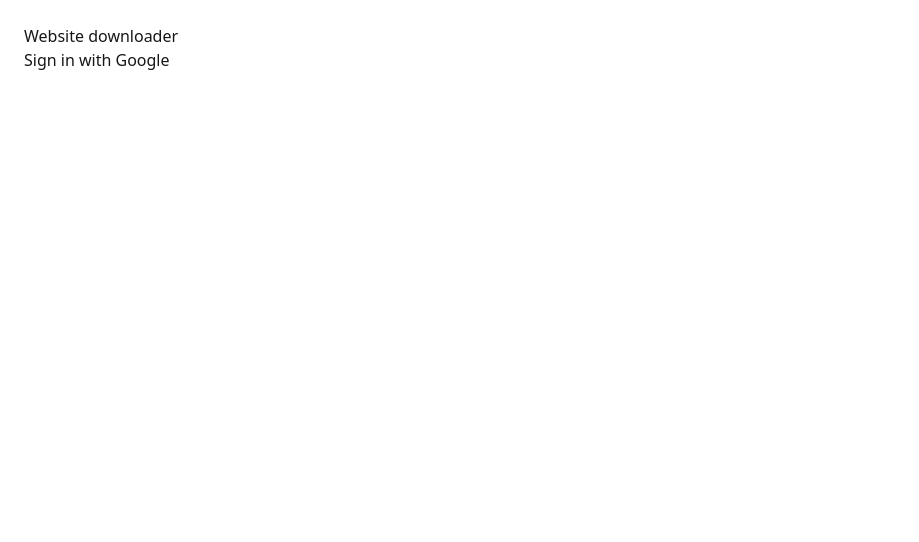
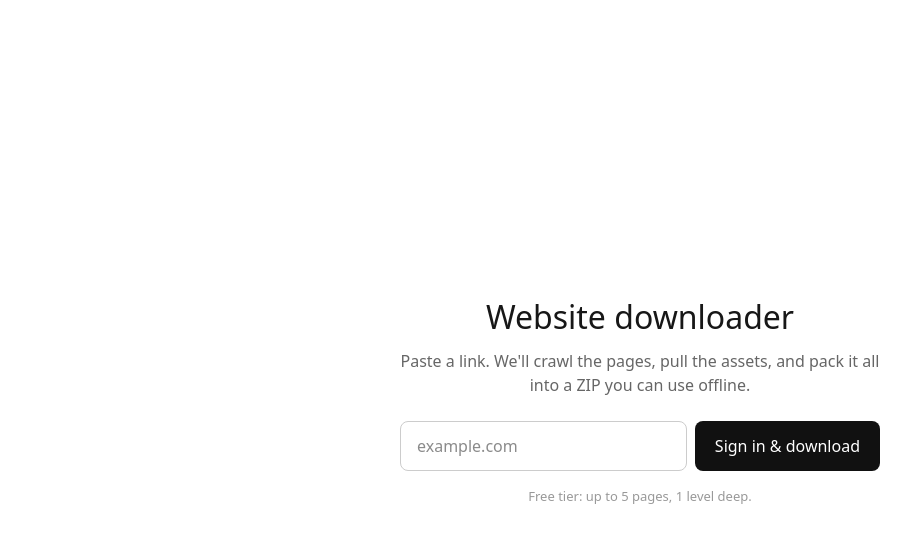
Before and after one commit to virajpate27/web-down, a Next.js app: page / in a window 1280 px wide. Shown: the top 542 px of the page, without its empty margins (0-919 px from the left). Built offline with nearby package versions, Linux system fonts and the light colour scheme; no server answers.

Commit message:
day 2 test 1

```diff
--- /dev/null
+++ b/src/app/dashboard/page.js
@@ -0,0 +1,141 @@
+// app/dashboard/page.js
+"use client";
+
+import { useEffect, useState } from "react";
+import {
+  collection,
+  query,
+  where,
+  orderBy,
+  onSnapshot,
+} from "firebase/firestore";
+import { db } from "@/lib/firebase";
+import { useAuth } from "@/lib/useAuth";
+
+const STATUS_LABEL = {
+  queued: "Queued",
+  crawling: "Crawling pages…",
+  zipping: "Packaging ZIP…",
+  done: "Ready",
+  failed: "Failed",
+};
+
+export default function Dashboard() {
+  const { user, loading, login } = useAuth();
+  const [jobs, setJobs] = useState([]);
+
+  useEffect(() => {
+    if (!user) return;
+
+    const q = query(
+      collection(db, "jobs"),
+      where("userId", "==", user.uid),
+      orderBy("createdAt", "desc")
+    );
+
+    const unsub = onSnapshot(q, (snap) => {
+      setJobs(snap.docs.map((d) => ({ id: d.id, ...d.data() })));
+    });
+
+    return unsub;
+  }, [user]);
+
+  if (loading) return <main style={styles.main}>Loading…</main>;
+
+  if (!user) {
+    return (
+      <main style={styles.main}>
+        <p>Sign in to see your downloads.</p>
+        <button style={styles.button} onClick={login}>
+          Sign in
+        </button>
+      </main>
+    );
+  }
+
+  return (
+    <main style={styles.main}>
+      <h1 style={styles.h1}>Your downloads</h1>
+      {jobs.length === 0 && <p style={{ color: "#888" }}>No jobs yet.</p>}
+
+      <div style={styles.list}>
+        {jobs.map((job) => (
+          <JobRow key={job.id} job={job} />
+        ))}
+      </div>
+    </main>
+  );
+}
+
+function JobRow({ job }) {
+  const progress =
+    job.pagesFound > 0
+      ? Math.min(100, Math.round((job.pagesCrawled / job.pagesFound) * 100))
+      : job.status === "done"
+      ? 100
+      : 0;
+
+  return (
+    <div style={styles.row}>
+      <div style={{ flex: 1 }}>
+        <div style={styles.url}>{job.sourceUrl}</div>
+        <div style={styles.status}>
+          {STATUS_LABEL[job.status] || job.status}
+          {job.status === "crawling" &&
+            ` (${job.pagesCrawled || 0}/${job.pagesFound || "?"})`}
+        </div>
+        {["crawling", "zipping"].includes(job.status) && (
+          <div style={styles.barTrack}>
+            <div style={{ ...styles.barFill, width: `${progress}%` }} />
+          </div>
+        )}
+        {job.status === "failed" && (
+          <div style={styles.error}>{job.error || "Unknown error"}</div>
+        )}
+      </div>
+
+      {job.status === "done" && job.downloadUrl && (
+        <a href={job.downloadUrl} style={styles.download} target="_blank" rel="noreferrer">
+          Download ZIP
+        </a>
+      )}
+    </div>
+  );
+}
+
+const styles = {
+  main: { maxWidth: 640, margin: "0 auto", padding: 24, fontFamily: "system-ui, sans-serif" },
+  h1: { fontSize: 24, marginBottom: 20 },
+  list: { display: "flex", flexDirection: "column", gap: 12 },
+  row: {
+    display: "flex",
+    alignItems: "center",
+    justifyContent: "space-between",
+    gap: 12,
+    border: "1px solid #eee",
+    borderRadius: 10,
+    padding: 16,
+  },
+  url: { fontWeight: 500, marginBottom: 4, wordBreak: "break-all" },
+  status: { fontSize: 13, color: "#666" },
+  barTrack: { height: 6, background: "#eee", borderRadius: 4, marginTop: 8, overflow: "hidden" },
+  barFill: { height: "100%", background: "#111", transition: "width .3s" },
+  error: { color: "#c0392b", fontSize: 13, marginTop: 6 },
+  download: {
+    padding: "8px 14px",
+    background: "#111",
+    color: "#fff",
+    borderRadius: 8,
+    textDecoration: "none",
+    fontSize: 14,
+    whiteSpace: "nowrap",
+  },
+  button: {
+    padding: "10px 16px",
+    borderRadius: 8,
+    border: "none",
+    background: "#111",
+    color: "#fff",
+    cursor: "pointer",
+  },
+};
--- a/src/app/page.js
+++ b/src/app/page.js
@@ -1,24 +1,134 @@
 // app/page.js
 "use client";
 
+import { useState } from "react";
+import { useRouter } from "next/navigation";
+import { addDoc, collection, serverTimestamp } from "firebase/firestore";
+import { db } from "@/lib/firebase";
 import { useAuth } from "@/lib/useAuth";
 
+const FREE_MAX_PAGES = 5;
+const FREE_MAX_DEPTH = 1;
+
 export default function Home() {
-  const { user, loading, login, logout } = useAuth();
+  const { user, loading, login } = useAuth();
+  const router = useRouter();
+  const [url, setUrl] = useState("");
+  const [submitting, setSubmitting] = useState(false);
+  const [error, setError] = useState("");
 
-  if (loading) return <p style={{ padding: 24 }}>Loading…</p>;
+  function normalizeUrl(input) {
+    try {
+      const withProtocol = /^https?:\/\//i.test(input) ? input : `https://${input}`;
+      const parsed = new URL(withProtocol);
+      return parsed.toString();
+    } catch {
+      return null;
+    }
+  }
+
+  async function handleSubmit(e) {
+    e.preventDefault();
+    setError("");
+
+    if (!user) {
+      await login();
+      return;
+    }
+
+    const normalized = normalizeUrl(url.trim());
+    if (!normalized) {
+      setError("Enter a valid website URL, e.g. example.com");
+      return;
+    }
+
+    setSubmitting(true);
+    try {
+      const jobRef = await addDoc(collection(db, "jobs"), {
+        userId: user.uid,
+        sourceUrl: normalized,
+        status: "queued",
+        maxPages: FREE_MAX_PAGES,
+        maxDepth: FREE_MAX_DEPTH,
+        pagesFound: 0,
+        pagesCrawled: 0,
+        zipPath: null,
+        downloadUrl: null,
+        error: null,
+        createdAt: serverTimestamp(),
+      });
+
+      router.push(`/dashboard?job=${jobRef.id}`);
+    } catch (err) {
+      console.error(err);
+      setError("Something went wrong starting the job. Try again.");
+    } finally {
+      setSubmitting(false);
+    }
+  }
 
   return (
-    <main style={{ padding: 24, fontFamily: "system-ui, sans-serif" }}>
-      <h1>Website downloader</h1>
-      {user ? (
-        <>
-          <p>Signed in as {user.displayName}</p>
-          <button onClick={logout}>Sign out</button>
-        </>
-      ) : (
-        <button onClick={login}>Sign in with Google</button>
-      )}
+    <main style={styles.main}>
+      <div style={styles.card}>
+        <h1 style={styles.h1}>Website downloader</h1>
+        <p style={styles.sub}>
+          Paste a link. We&apos;ll crawl the pages, pull the assets, and pack
+          it all into a ZIP you can use offline.
+        </p>
+
+        <form onSubmit={handleSubmit} style={styles.form}>
+          <input
+            type="text"
+            value={url}
+            onChange={(e) => setUrl(e.target.value)}
+            placeholder="example.com"
+            style={styles.input}
+            disabled={submitting || loading}
+          />
+          <button type="submit" style={styles.button} disabled={submitting || loading}>
+            {submitting ? "Starting…" : user ? "Download" : "Sign in & download"}
+          </button>
+        </form>
+
+        {error && <p style={styles.error}>{error}</p>}
+
+        <p style={styles.hint}>
+          Free tier: up to {FREE_MAX_PAGES} pages, {FREE_MAX_DEPTH} level deep.
+        </p>
+      </div>
     </main>
   );
 }
+
+const styles = {
+  main: {
+    minHeight: "100vh",
+    display: "flex",
+    alignItems: "center",
+    justifyContent: "center",
+    padding: 24,
+    fontFamily: "system-ui, sans-serif",
+  },
+  card: { maxWidth: 480, width: "100%", textAlign: "center" },
+  h1: { fontSize: 32, marginBottom: 8 },
+  sub: { color: "#666", marginBottom: 24, lineHeight: 1.5 },
+  form: { display: "flex", gap: 8 },
+  input: {
+    flex: 1,
+    padding: "12px 16px",
+    borderRadius: 8,
+    border: "1px solid #ccc",
+    fontSize: 16,
+  },
+  button: {
+    padding: "12px 20px",
+    borderRadius: 8,
+    border: "none",
+    background: "#111",
+    color: "#fff",
+    fontSize: 16,
+    cursor: "pointer",
+  },
+  error: { color: "#c0392b", marginTop: 12 },
+  hint: { color: "#999", fontSize: 13, marginTop: 16 },
+};
```
